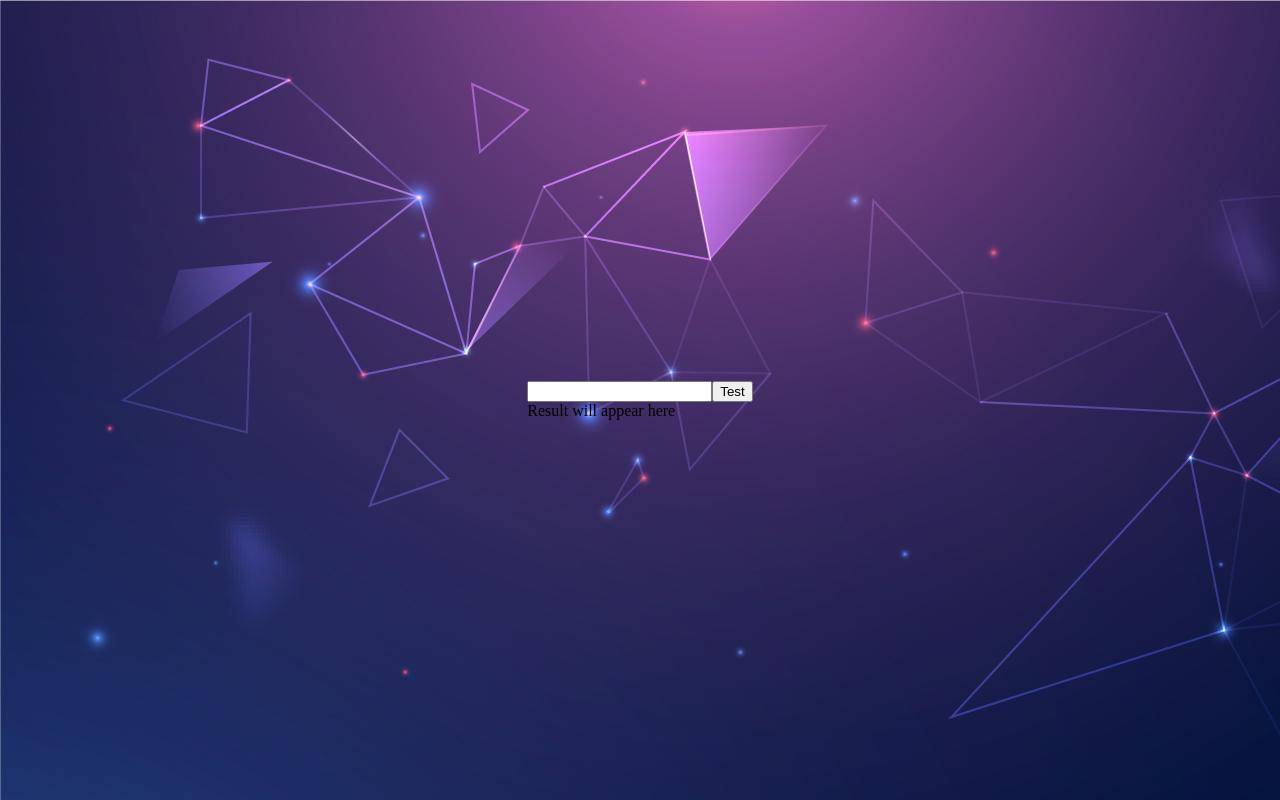
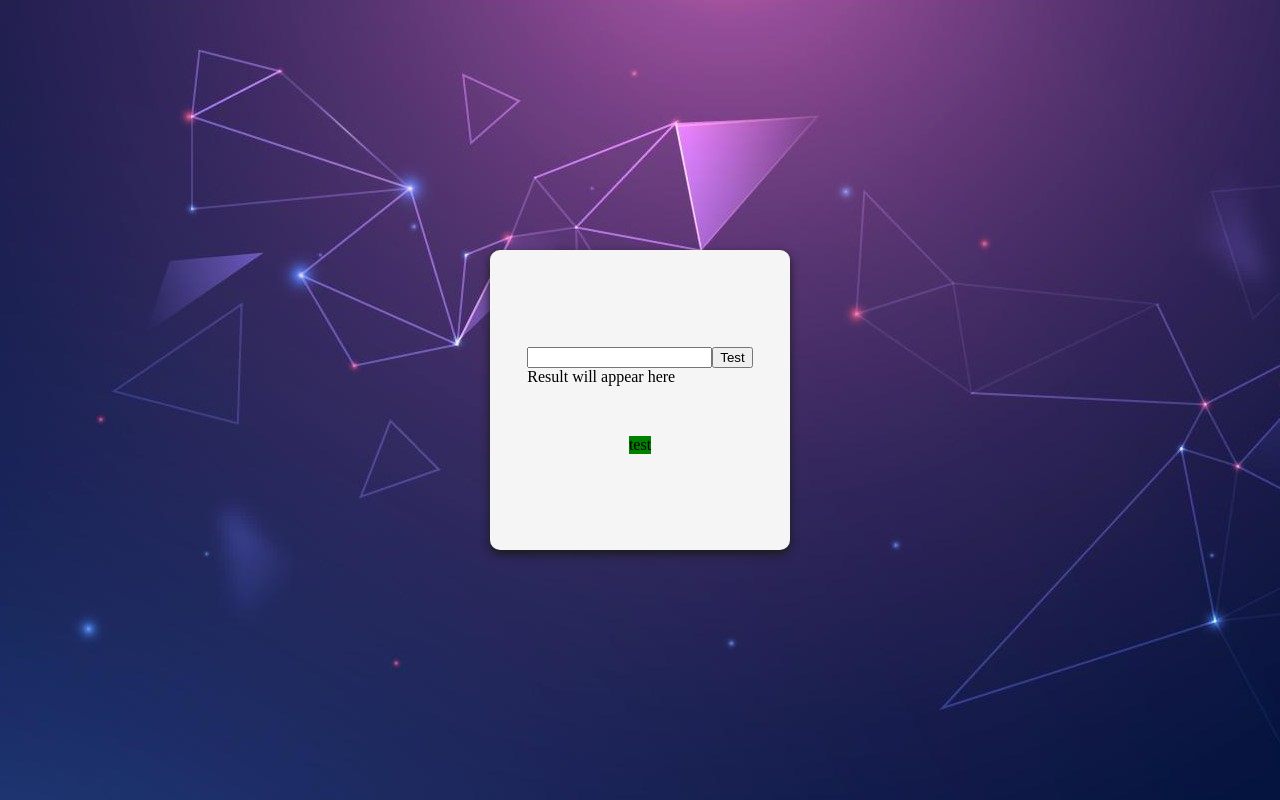
Before and after one commit to Scrappyz/Bad-Comment-Detector, a React (Vite) app in the folder frontend-react/: page / in a window 1280 px wide. Built offline with nearby package versions, Linux system fonts and the light colour scheme.

Commit message:
Added drop shadow

```diff
--- a/frontend-react/src/App.css
+++ b/frontend-react/src/App.css
@@ -9,3 +9,24 @@ body {
   justify-content: center;
   align-items: center;
 }
+
+.form {
+  background-color: rgb(245, 245, 245);
+  border-radius: 10px;
+  box-shadow: 0px 4px 10px rgb(27, 27, 27);
+  width: 300px;
+  height: 300px;
+  display: flex;
+  justify-content: center;
+  align-items: center;
+  flex-direction: column;
+  gap: 50px;
+}
+
+.result {
+  background-color: green;
+  display: flex;
+  justify-content: center;
+  align-items: center;
+
+}
--- a/frontend-react/src/App.jsx
+++ b/frontend-react/src/App.jsx
@@ -22,10 +22,15 @@ function App() {
 
   return (
     <div className='frame'>
-      <div>
-        <input type='text' id='txt1' onKeyDown={tryGetCategoryKeyDown}/>
-        <input type="button" id='btn1' value='Test' onClick={tryGetCategory} />
-        <div id='result'> Result will appear here </div>
+      <div className='form'>
+        <div>
+          <input type='text' id='txt1' onKeyDown={tryGetCategoryKeyDown}/>
+          <input type="button" id='btn1' value='Test' onClick={tryGetCategory} />
+          <div id='result'> Result will appear here </div>
+        </div>
+        <div className='result'>
+          test
+        </div>
       </div>
     </div>
   )
```
Also changed, not shown: frontend-react/public/background.jpg.
